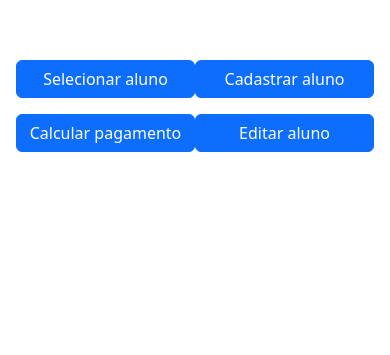
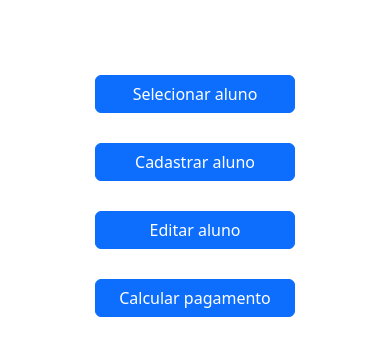
Before and after one commit to andremoraes98/fisio, a React (Create React App) app: page /home in a window 390 px wide. Shown: the part 237-592 px from the top of the page. Built offline with nearby package versions, Linux system fonts and the light colour scheme.

Commit message:
style: ajuste na responsividade da página Home

```diff
--- a/src/pages/Home/Home.css
+++ b/src/pages/Home/Home.css
@@ -9,4 +9,5 @@
 
 .home-button {
   width: 200px;
+  margin: 15px;
 }
--- a/src/pages/Home/index.tsx
+++ b/src/pages/Home/index.tsx
@@ -7,7 +7,7 @@ const Home: FC = () => {
 	const navigate = useNavigate();
 	return (
 		<section id='home-content'>
-			<div className='flex-center-around m-3'>
+			<div className='flex-center-around flex-wrap'>
 				<div className='home-button'>
 					<Button
 						onClick={() => {
@@ -29,7 +29,17 @@ const Home: FC = () => {
 				</div>
 			</div>
 
-			<div className='flex-center-around m-3'>
+			<div className='flex-center-around flex-wrap'>
+				<div className='home-button'>
+					<Button
+						onClick={() => {
+							navigate('/edit-customer');
+						}}
+					>
+	Editar aluno
+					</Button>
+				</div>
+
 				<div className='home-button'>
 					<Button
 						onClick={() => {
@@ -39,16 +49,6 @@ const Home: FC = () => {
 					Calcular pagamento
 					</Button>
 				</div>
-
-				<div className='home-button'>
-					<Button
-						onClick={() => {
-							navigate('/edit-customer');
-						}}
-					>
-					Editar aluno
-					</Button>
-				</div>
 			</div>
 		</section>
 	);
```
